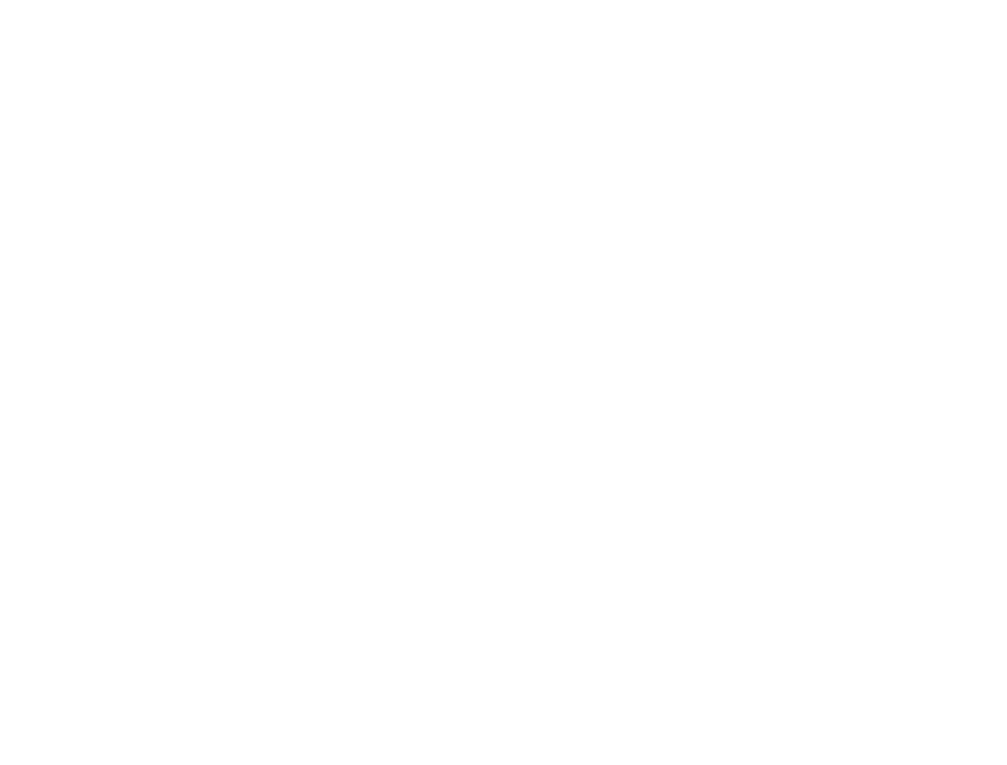
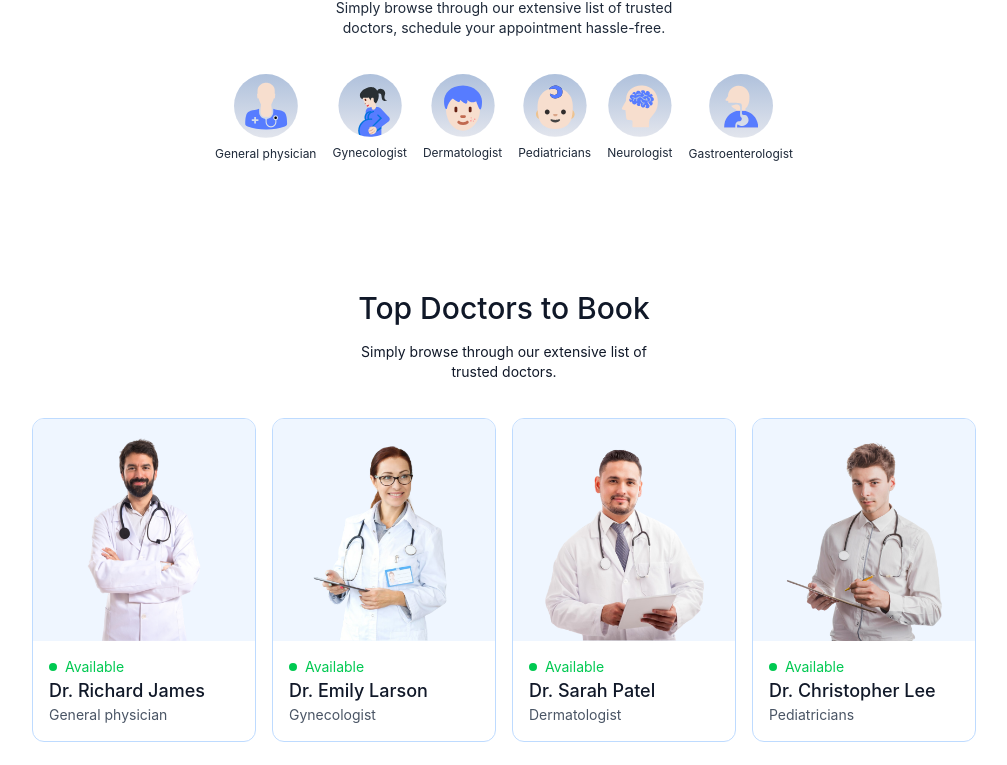
Before and after one commit to Lokesh-0805/CuraPoint, a React (Vite) app in the folder frontend/: page / in a window 1280 px wide. Shown: the part 752-1517 px from the top of the page, without its empty margins (136-1143 px from the left). Before the commit the page ends 800 px from the top, so only its background shows below. Built offline with nearby package versions, Linux system fonts and the light colour scheme.

Commit message:
more components and context added.

```diff
--- a/frontend/index.html
+++ b/frontend/index.html
@@ -1,5 +1,5 @@
 <!doctype html>
-<html lang="en">
+<html lang="en" class="scroll-smooth">
   <head>
     <meta charset="UTF-8" />
     <link rel="icon" type="image/svg+xml" href="/favicon.svg" />
--- /dev/null
+++ b/frontend/src/components/Banner.jsx
@@ -0,0 +1,11 @@
+import React from 'react'
+
+const Banner = () => {
+  return (
+    <div>
+
+    </div>
+  )
+}
+
+export default Banner
--- /dev/null
+++ b/frontend/src/components/SpecialityMenu.jsx
@@ -0,0 +1,22 @@
+import React from 'react'
+import { specialityData } from '../assets/assets'
+import { Link } from 'react-router-dom'
+
+const SpecialityMenu = () => {
+  return (
+    <div className='flex flex-col items-center gap-4 py-16 text-gray-800' id='speciality'>
+        <h1 className='text-3xl font-medium'>Find by Speciality</h1>
+        <p className='sm:w-1/3 text-center text-sm'>Simply browse through our extensive list of trusted doctors, schedule your appointment hassle-free.</p>
+        <div className='flex sm:justify-center gap-4 pt-5 w-full overflow-scroll'>
+            {specialityData.map((item,index)=>(
+                <Link onClick={()=>scrollTo(0,0)} className='flex flex-col items-center text-xs cursor-pointer flex-shrink-0 hover:translate-y-[-10px] transition-all duration-500' key={index} to={`/doctors/${item.speciality}`}>
+                    <img className='w-16 sm:sw-24 mb-2' src={item.image} alt="" />
+                    <p>{item.speciality}</p>
+                </Link>
+            ))}
+        </div>
+    </div>
+  )
+}
+
+export default SpecialityMenu
--- /dev/null
+++ b/frontend/src/components/TopDotors.jsx
@@ -0,0 +1,32 @@
+import React, { useContext } from 'react'
+import { useNavigate } from 'react-router-dom'
+import { AppContext } from '../context/AppContext'
+
+const TopDotors = () => {
+    const navigate=useNavigate()
+    const {doctors} = useContext(AppContext)
+
+  return (
+    <div className='flex flex-col items-center gap-4 my-16 text-gray-900 md:mx-10'>
+        <h1 className='text-3xl font-medium'>Top Doctors to Book</h1>
+        <p className='sm:w-1/3 text-center text-sm'>Simply browse through our extensive list of trusted doctors.</p>
+        <div className='w-full grid grid grid-cols-[repeat(auto-fill,minmax(200px,1fr))] gap-4 gap-4 pt-5 gap-y-6 px-3 sm:px-0'>
+            {doctors.slice(0,10).map((item,index)=>(
+                <div onClick={()=>navigate(`/appointment/${item._id}`)} className='border border-blue-200 rounded-xl overflow-hidden cursor-pointer hover:translate-y-[-10px] transition-all duration-500' key={index}>
+                    <img className='bg-blue-50' src={item.image} alt="" />
+                    <div className='p-4'>
+                        <div className='flex items-center gap-2 text-sm text-center text-green-500'>
+                            <p className='w-2 h-2 bg-green-500 rounded-full'></p><p>Available</p>
+                        </div>
+                        <p className='text-gray-900 text-lg font-medium'>{item.name}</p>
+                        <p className='text-gray-600 text-sm'>{item.speciality}</p>
+                    </div>
+                </div>
+            ))}
+        </div>
+        <button onClick={()=>{navigate('/doctors'); scrollTo(0,0)}} className='bg-blue-50 text-gray-600 px-12 py-3 rounded-full mt-10 cursor-pointer'>more</button>
+    </div>
+  )
+}
+
+export default TopDotors
--- /dev/null
+++ b/frontend/src/context/AppContext.jsx
@@ -0,0 +1,23 @@
+import { createContext } from "react";
+import { doctors } from "../assets/assets";
+export const AppContext=createContext()
+
+const AppContextProvider = (props) => {
+
+
+
+
+    const value = {
+        doctors
+    }
+
+    return (
+        <AppContext.Provider value={value}>
+            {props.children}
+        </AppContext.Provider>
+    )
+
+}
+
+
+export default AppContextProvider
--- a/frontend/src/index.css
+++ b/frontend/src/index.css
@@ -8,3 +8,11 @@
 .active hr{
   @apply block
 }
+
+::-webkit-scrollbar{
+  @apply hidden
+}
+
+@theme {
+  --grid-cols-auto: repeat(auto-fill, minmax(200px, 1fr));
+}
--- a/frontend/src/main.jsx
+++ b/frontend/src/main.jsx
@@ -3,9 +3,12 @@
 import './index.css'
 import App from './App.jsx'
 import {BrowserRouter } from 'react-router-dom'
+import AppContextProvider from './context/AppContext.jsx'
 
 createRoot(document.getElementById('root')).render(
   <BrowserRouter>
-    <App />
+    <AppContextProvider>
+      <App />
+    </AppContextProvider>
   </BrowserRouter>,
 )
--- a/frontend/src/pages/Home.jsx
+++ b/frontend/src/pages/Home.jsx
@@ -1,10 +1,16 @@
 import React from 'react'
 import Header from '../components/Header'
+import SpecialityMenu from '../components/SpecialityMenu'
+import TopDotors from '../components/TopDotors'
+import Banner from '../components/Banner'
 
 const Home = () => {
   return (
     <div>
         <Header/>
+        <SpecialityMenu/>
+        <TopDotors/>
+        <Banner/>
     </div>
   )
 }
```
